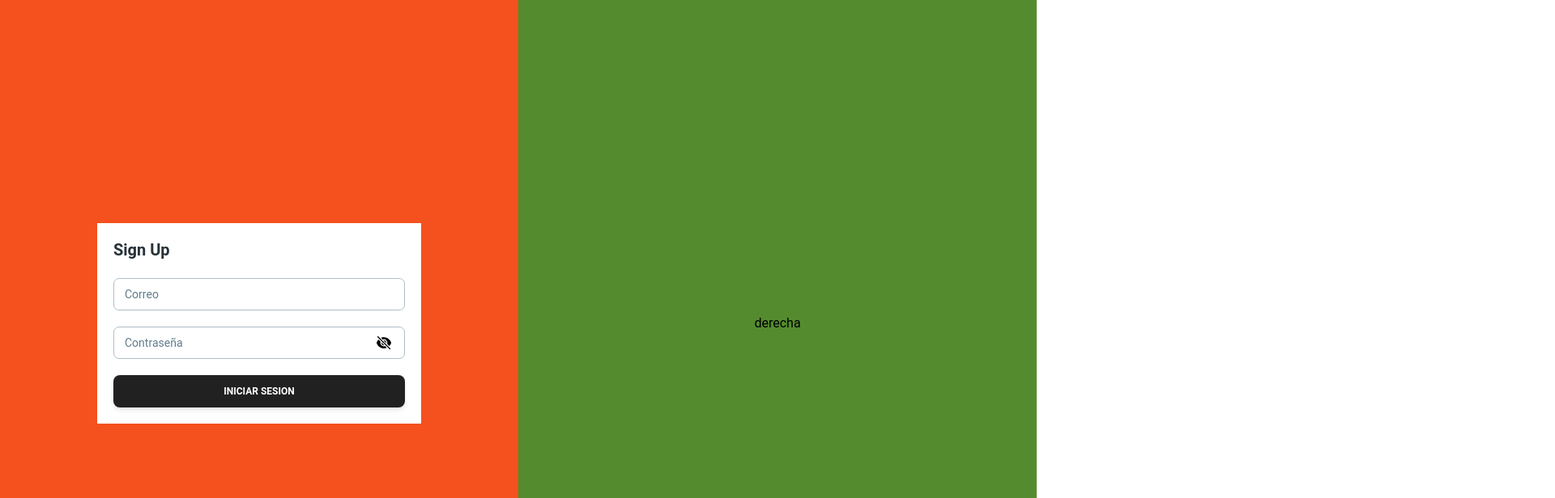
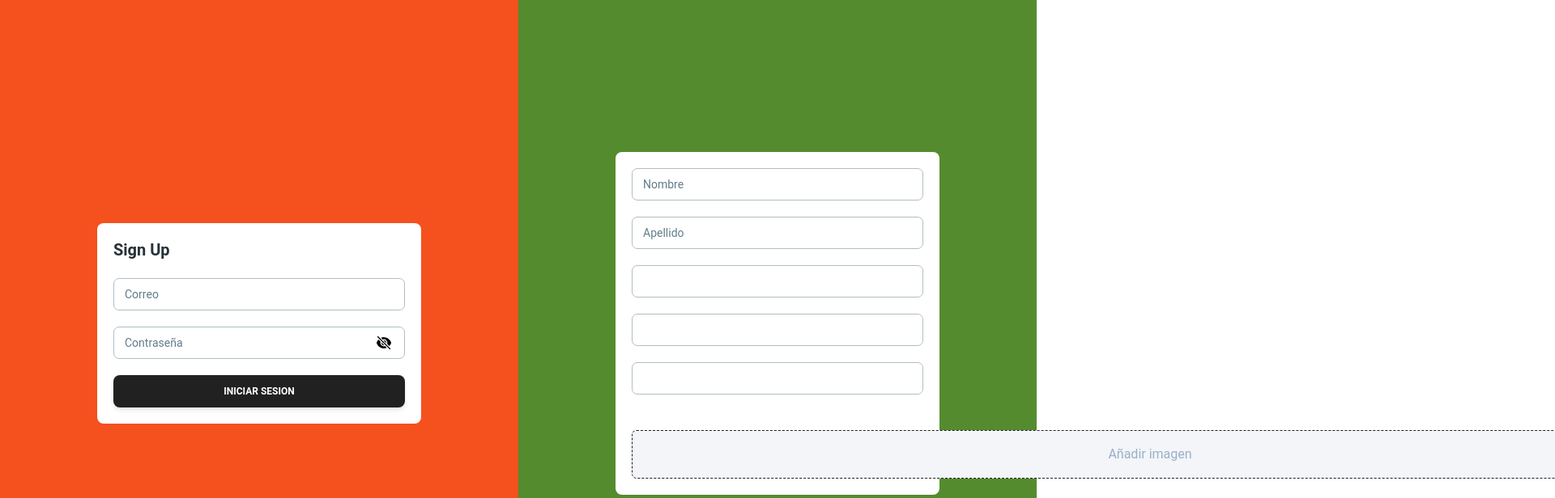
Before and after one commit to Sebastian-123-web/SystemTicket-frontend, a React (Vite) app: page /#/login in a window 1280 px wide. Shown: the top 616 px of the page at 81% size, 1920 px wide, since content can reach past the window. Built offline with nearby package versions, Linux system fonts and the light colour scheme.

Commit message:
RB | Se esta agregando formulario de registro de usuario

```diff
--- a/src/components/UploadImage/UploadImage.jsx
+++ b/src/components/UploadImage/UploadImage.jsx
@@ -32,7 +32,7 @@ export const UploadImage = () => {
 
     return (
         <>
-            <p className='mb-3'>Añadir una imagen: <span className='text-[#9AAFC7]'>(Opcional)</span></p>
+
             <div className='flex flex-col justify-center'>
                 <div className='w-full inline-flex flex-wrap gap-3 justify-center mb-3'>
                 { loading ? (
--- a/src/page/DashboardUser/CreateTicket/CreateTicket.jsx
+++ b/src/page/DashboardUser/CreateTicket/CreateTicket.jsx
@@ -121,6 +121,7 @@ export const CreateTicket = () => {
                                     </div>
                                     <div className='relative'>
                                         {/* VISTA PREVIA DE LAS IMAGENES Y PARA SUBIR LAS IMAGENES */}
+                                        <p className='mb-3'>Añadir una imagen: <span className='text-[#9AAFC7]'>(Opcional)</span></p>
                                         <UploadImage />
                                     </div>
                                 </div>
--- a/src/page/Login/Login.jsx
+++ b/src/page/Login/Login.jsx
@@ -1,9 +1,10 @@
 import { useEffect, useState } from "react"
 
-import { Button, Input, Spinner, Typography } from "@material-tailwind/react"
+import { Button, Input, Spinner, Typography, Card, CardBody } from "@material-tailwind/react"
 import { EyeIcon, EyeSlashIcon } from '@heroicons/react/24/solid'
 
 import { useLoginContext } from '../../context/LoginContext'
+import { UploadImage } from "../../components/UploadImage/UploadImage"
 
 export const Login = () => {
 
@@ -43,7 +44,7 @@ export const Login = () => {
                     loading ? (
                         <Spinner className="w-12 h-12" />
                     ) : (
-                        <div className="w-[400px] bg-white p-5 grid gap-5">
+                        <div className="w-[400px] bg-white p-5 grid gap-5 rounded-lg">
                             <Typography variant="h5" color="blue-gray">Sign Up</Typography>
                             <Input
                                 label="Correo"
@@ -71,7 +72,16 @@ export const Login = () => {
                     )
                 }
             </div>
-            <div className="w-3/6 h-screen bg-light-green-800 flex justify-center items-center ">derecha</div>
+            <div className="w-3/6 h-screen bg-light-green-800 flex justify-center items-center ">
+                <div className="w-[400px] bg-white p-5 grid gap-5 rounded-lg">
+                    <Input label="Nombre" />
+                    <Input label="Apellido" />
+                    <Input label="" />
+                    <Input label="" />
+                    <Input label="" />
+                    <UploadImage />
+                </div>
+            </div>
         </div>
     )
 }
```
